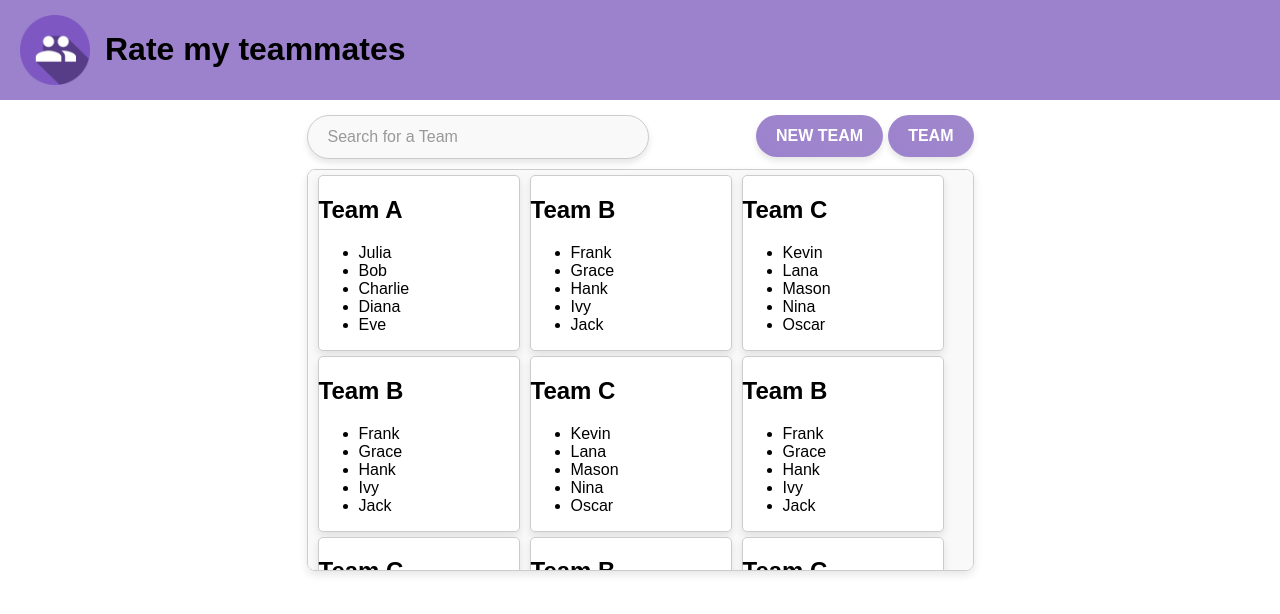
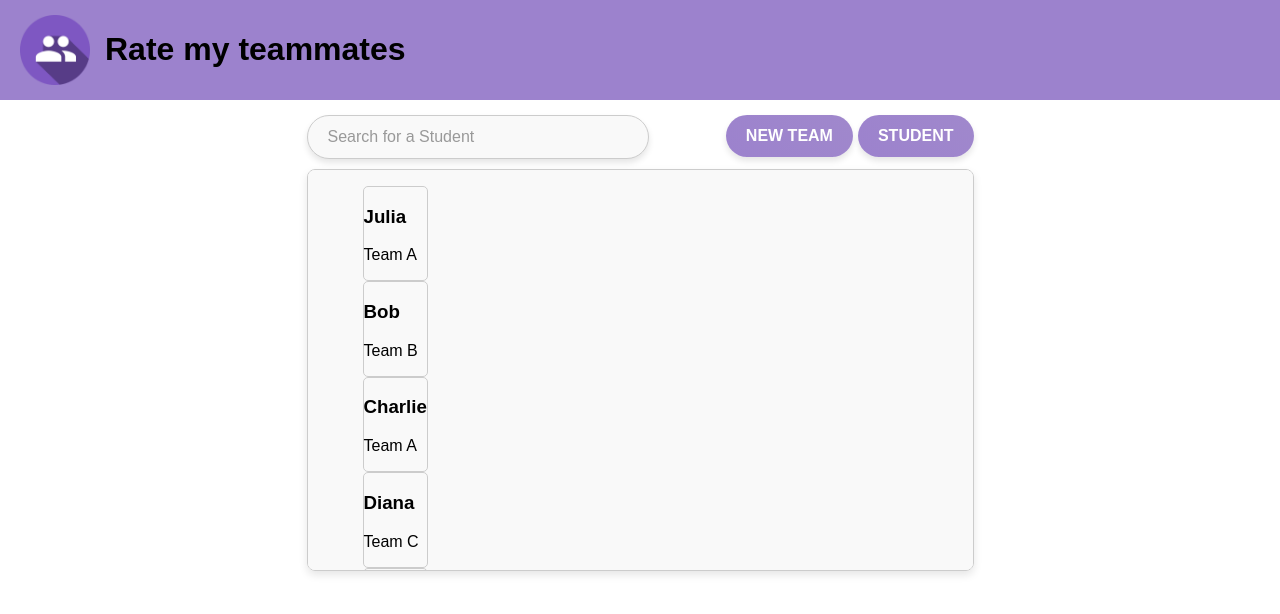
Before and after one commit to FrancoisMartinez/Team-10-SOEN341_Project_F24, a React (Vite) app in the folder FrontEnd/: page /instructorDashboard in a window 1280 px wide. Shown: the top 614 px of the page. Built offline with nearby package versions, Linux system fonts and the light colour scheme.

Commit message:
update layout

```diff
--- a/FrontEnd/src/components/InstructorDashboardStudents.jsx
+++ b/FrontEnd/src/components/InstructorDashboardStudents.jsx
@@ -1,4 +1,6 @@
-import React, {useEffect, useState} from "react";
+import React, { useEffect, useState } from "react";
+import styles from "../styles/InstructorDashboard.module.css";
+
 
 function InstructorDashboardStudents({ students, search }) {
 
@@ -10,13 +12,16 @@ function InstructorDashboardStudents({ students, search }) {
     }, [search, students]);
 
     return (
+        <div className={styles.studentBlock}>
+
             <ul>
                 {filteredStudents.map((student, index) =>
                     <li key={index}>
                         <h3>{student.name}</h3>
                         <p>{student.team}</p>
-            </li> )}
+                    </li>)}
             </ul>
+        </div>
     )
 }
 
--- a/FrontEnd/src/pages/InstructorDashboard.jsx
+++ b/FrontEnd/src/pages/InstructorDashboard.jsx
@@ -118,7 +118,7 @@ function InstructorDashboard() {
     const { state, dispatch } = useContext(GlobalContext);
     const navigate = useNavigate();
     const [search, setSearch] = useState('');
-    const [view, setView] = useState('Team');
+    const [view, setView] = useState('Student');
 
     return (
         <>
--- a/FrontEnd/src/styles/InstructorDashboard.module.css
+++ b/FrontEnd/src/styles/InstructorDashboard.module.css
@@ -50,7 +50,6 @@
 }
 
 
-
 .teamBlock {
     margin-right: 10px;
     margin-top: 5px;
@@ -101,3 +100,10 @@
 .searchBar::placeholder {
     color: #999; /* Slightly darker placeholder for readability */
 }
+
+.studentBlock li{
+    border: 1px solid #ccc;
+    border-radius: 5px;
+    list-style-type: none;
+    margin-left: 5px;
+}
```
Lines whose indentation alone changed are shown as unchanged.
